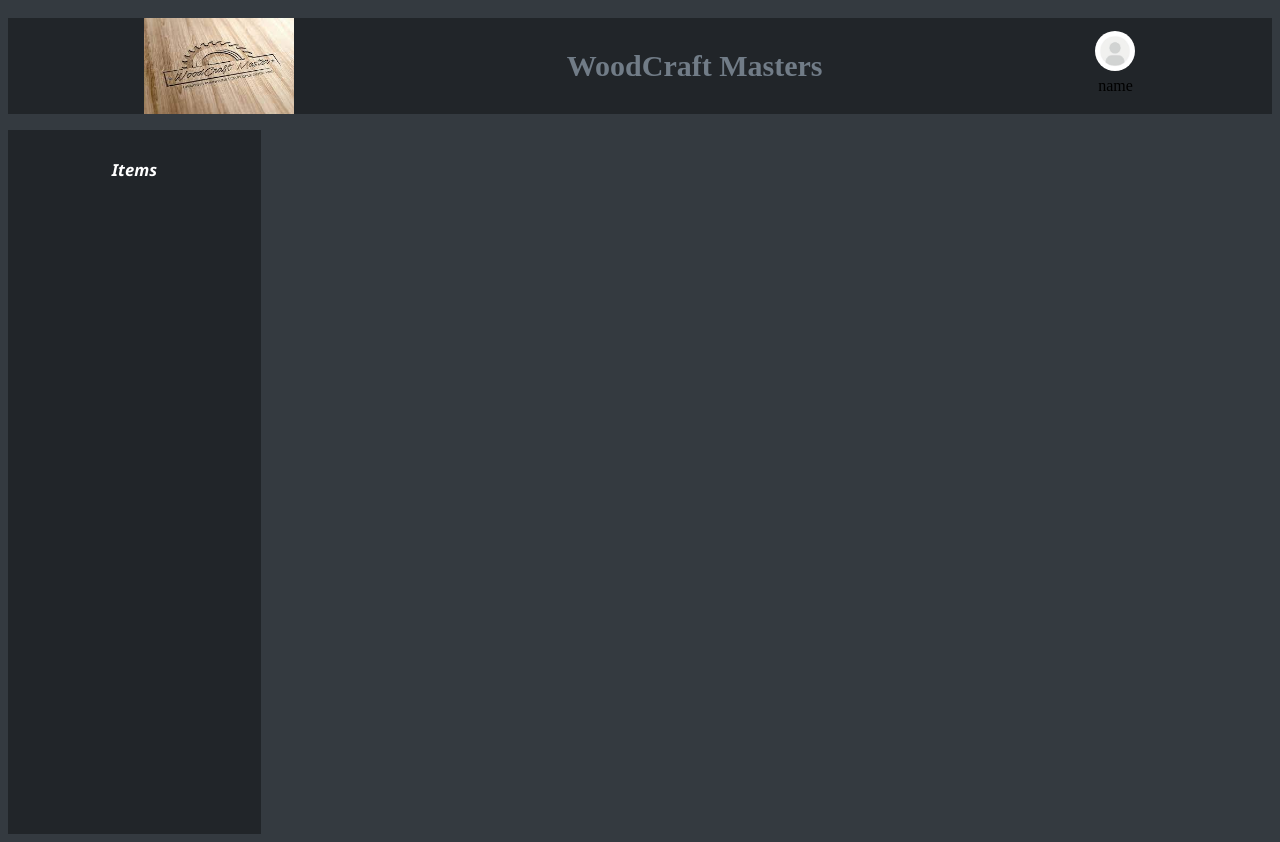
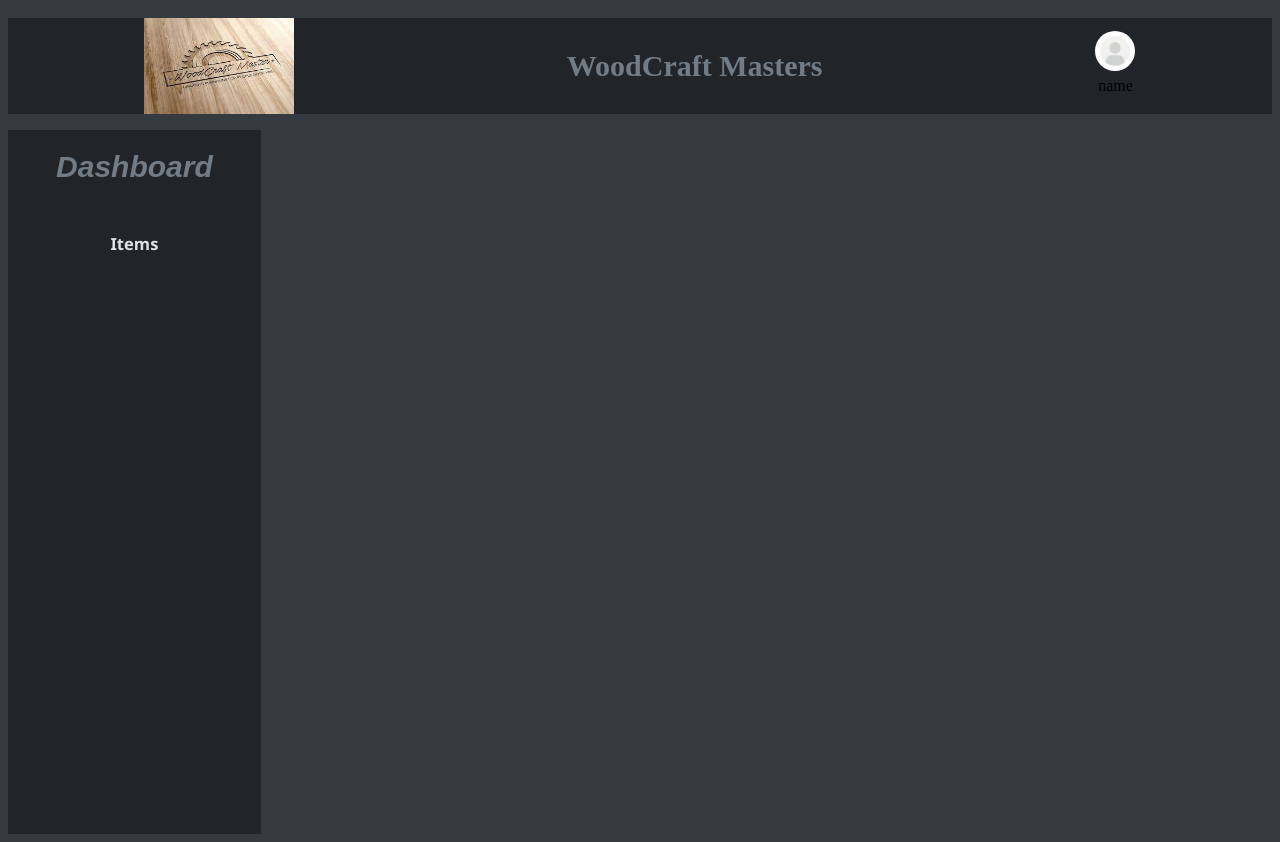
Before and after one commit to Ndigithe-john/CarpentryConnect, a React (Create React App) app in the folder frontend/: page /dashboard in a window 1280 px wide. Built offline with nearby package versions, Linux system fonts and the light colour scheme.

Commit message:
adding items aside bar

```diff
--- a/frontend/src/components/Dashboard.js
+++ b/frontend/src/components/Dashboard.js
@@ -16,6 +16,7 @@ const Dashboard = () => {
       </NavBar>
       <div className=" dashboard_container">
         <div className="dashboard_aside_container">
+          <h1>Dashboard</h1>
           <div className="about_items">
             <h5>Items</h5>
           </div>
--- a/frontend/src/index.css
+++ b/frontend/src/index.css
@@ -151,11 +151,16 @@ body {
   flex-direction: column;
   align-items: center;
 }
+.dashboard_aside_container h1 {
+  color: var(--color-text-dark);
+  font-size: 30px;
+  font-family: Arial, Helvetica, sans-serif;
+  font-style: italic;
+}
 .dashboard_main_container {
 }
 .about_items {
-  color: white;
+  color: var(--color-text);
   font-size: 20px;
   font-family: "Segoe UI", Tahoma, Geneva, Verdana, sans-serif;
-  font-style: italic;
 }
```
